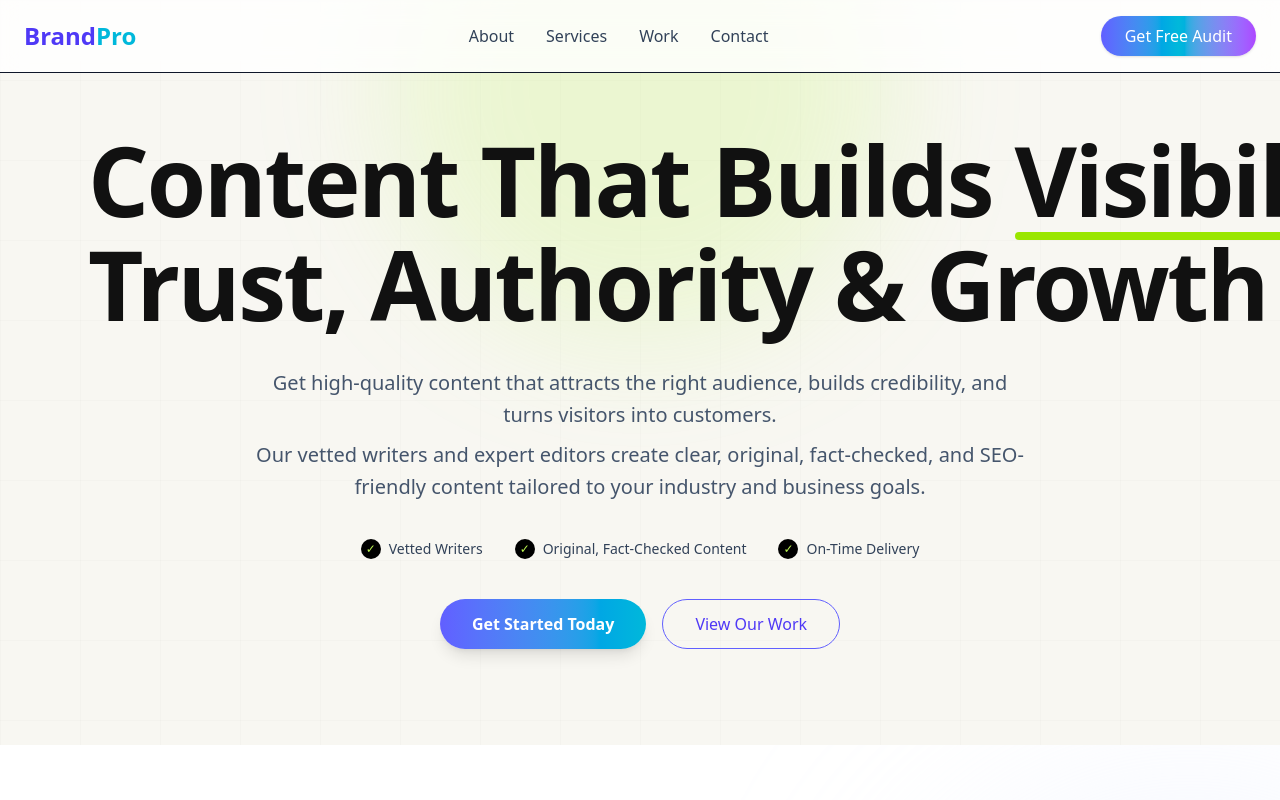
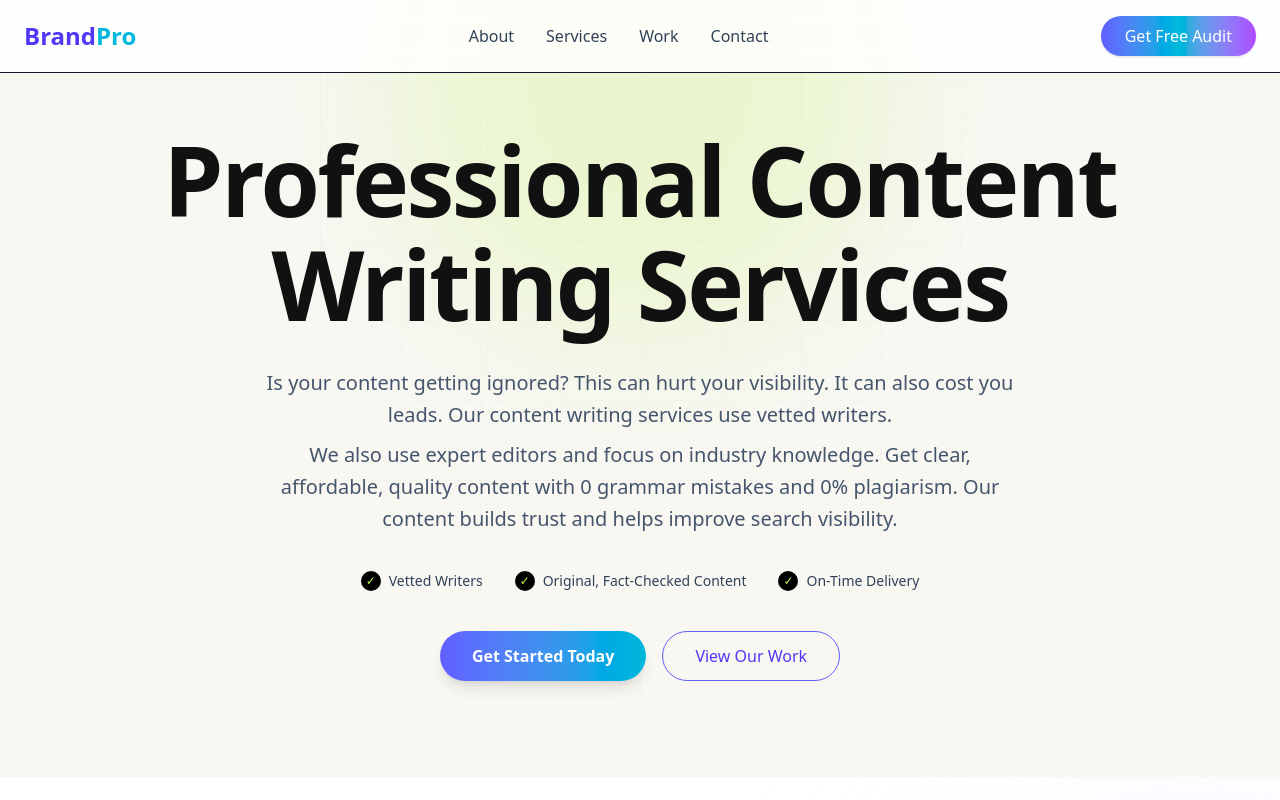
Before and after one commit to Abhishek-6377/Hem, a React (Vite) app: page / in a window 1280 px wide. Shown: the top 800 px of the page. Built offline with nearby package versions, Linux system fonts and the light colour scheme.

Commit message:
Heading changes

```diff
--- a/src/components/Hero.jsx
+++ b/src/components/Hero.jsx
@@ -45,23 +45,28 @@ export default function Hero() {
   <h4 className="mx-auto max-w-6xl text-4xl font-bold leading-[1.08] tracking-tight text-[#111111] sm:text-5xl md:text-6xl lg:text-7xl xl:text-8xl">
 
     {/* First Line */}
-    <span className="block whitespace-normal md:whitespace-nowrap">
-      Content That Builds{" "}
+    <span className="block">
+      Professional Content Writing Services
+    </span>
+
+    {/* Second Line */}
+    {/* <span className="block">
       <span className="relative inline-block">
-        Visibility
+        Services
         <motion.span
           initial={{ width: 0 }}
           animate={{ width: "100%" }}
           transition={{ delay: 0.8, duration: 0.7 }}
-          className="absolute -bottom-1 md:-bottom-2 left-0 h-1.5 md:h-2 rounded-full bg-lime-400"
+          className="absolute bottom-[-4px] left-0 h-1.5 w-full rounded-full bg-lime-400 md:bottom-[-6px] md:h-2"
         />
-      </span>
-    </span>
+      </span>{" "}
+      That Build
+    </span> */}
 
-    {/* Second Line */}
-    <span className="block whitespace-normal md:whitespace-nowrap">
-      Trust, Authority & Growth
-    </span>
+    {/* Third Line */}
+    {/* <span className="block">
+      Visibility, Trust, and Growth
+    </span> */}
 
   </h4>
 </motion.div>
@@ -75,14 +80,16 @@ export default function Hero() {
           className="mx-auto mt-8 max-w-3xl"
         >
           <p className="text-lg leading-8 text-slate-600 md:text-xl">
-            Get high-quality content that attracts the right audience,
-            builds credibility, and turns visitors into customers.
+            Is your content getting ignored? This can hurt your visibility.
+            It can also cost you leads. Our content writing services use vetted writers.
+
           </p>
 
           <p className="mt-2 text-lg leading-8 text-slate-600 md:text-xl">
-            Our vetted writers and expert editors create clear,
-            original, fact-checked, and SEO-friendly content tailored
-            to your industry and business goals.
+            We also use expert editors and focus on industry knowledge.
+            Get clear, affordable, quality content with 0 grammar mistakes and 0% plagiarism.
+            Our content builds trust and helps improve search visibility.
+
           </p>
         </motion.div>
 
```
